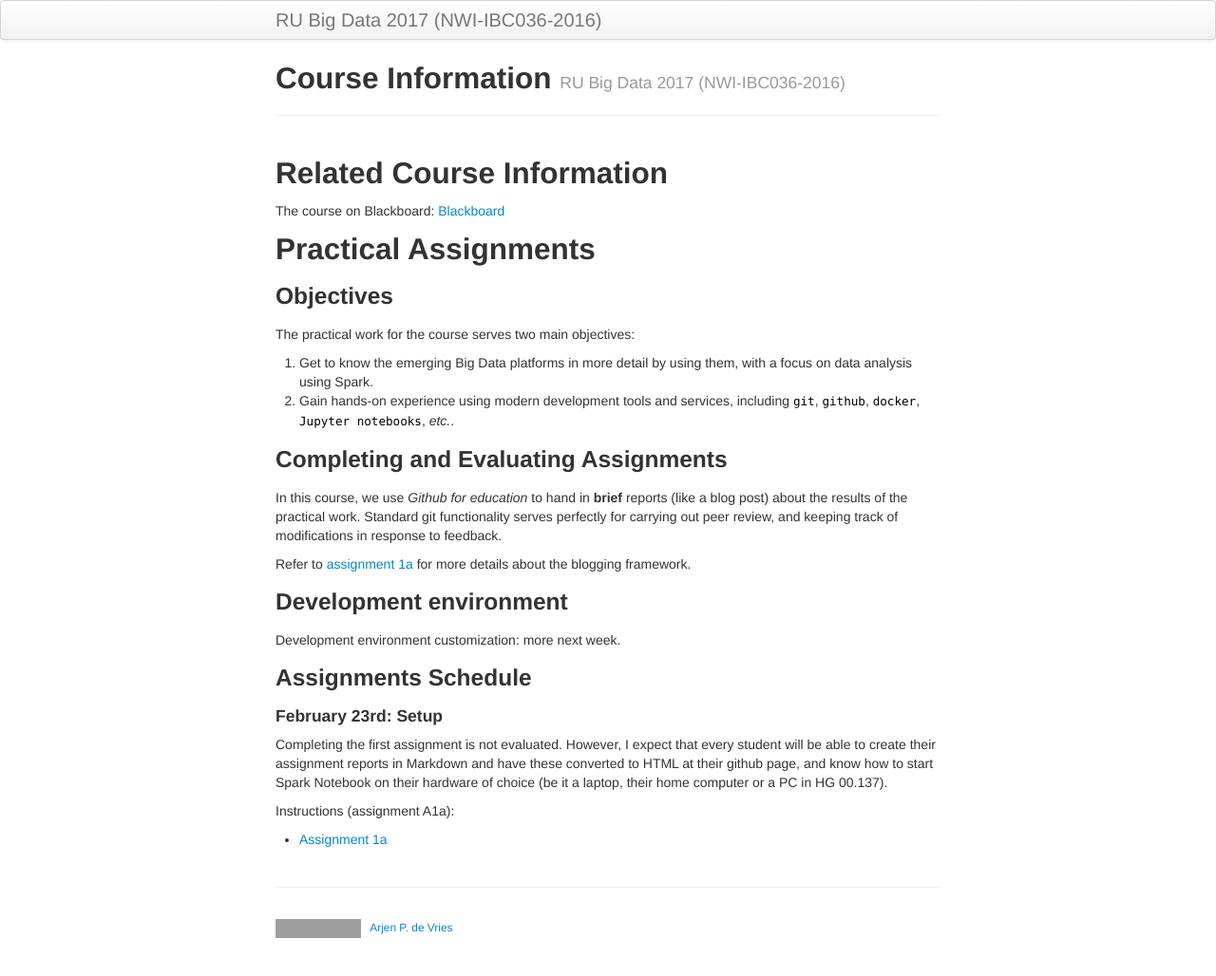
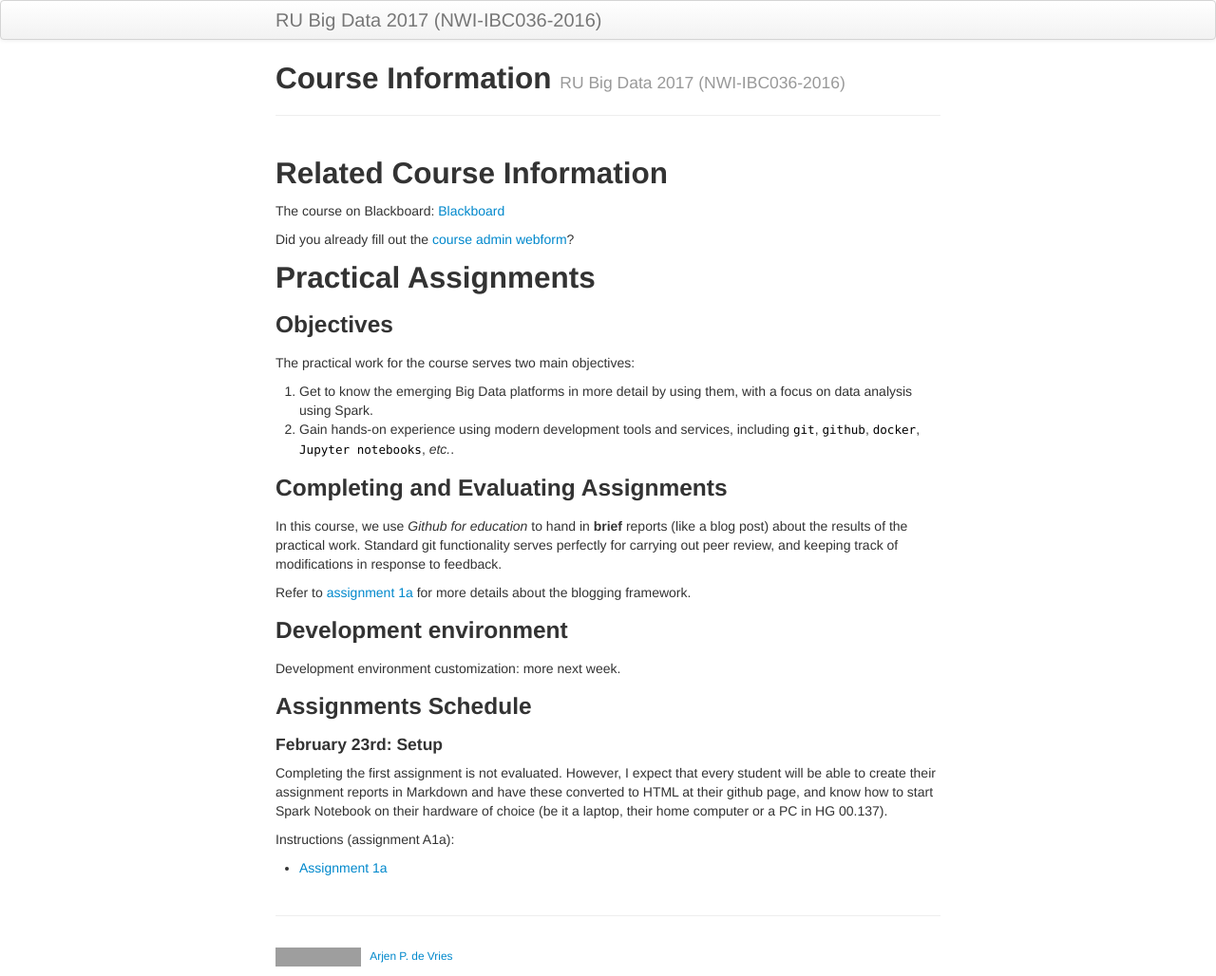
Before and after one commit to Thelukepet/course, a Jekyll site: the page built from index.md, in a window 1280 px wide. Shown: the whole page at 95% size. Built offline with Jekyll 4.4.1, drawn with Linux system fonts in a browser that asks for light colours; before the commit the page ends 998 px from its top, so only the background shows below that; grey boxes are pictures that could not be loaded.

Commit message:
Added admin form

```diff
--- a/index.md
+++ b/index.md
@@ -9,6 +9,8 @@ description: RU Big Data course information and overall structure
 
 The course on Blackboard:
 [Blackboard](http://bit.ly/RUBigDataBB-2017)
+
+Did you already fill out the [course admin webform](https://goo.gl/forms/FHkUZeZWe1By4rDk2)?
 
 ## Practical Assignments
 
```
